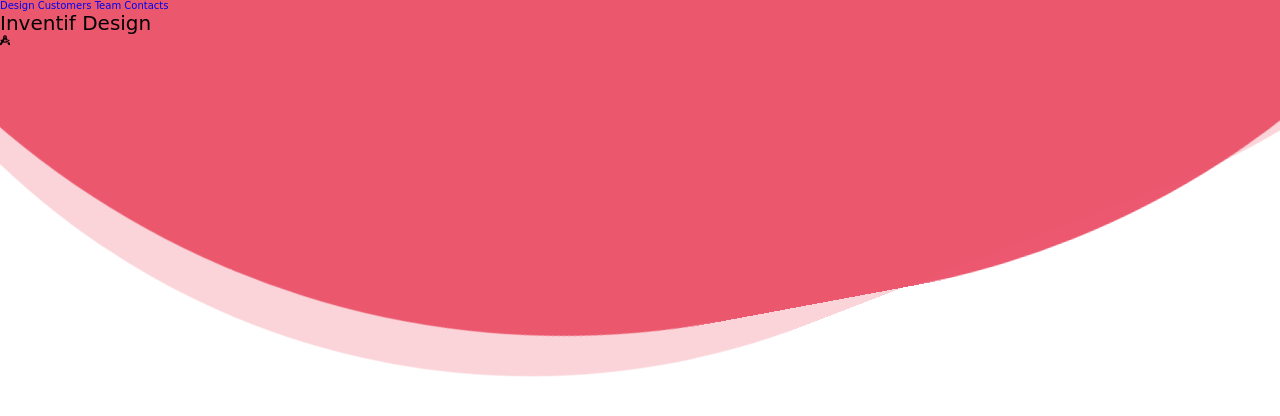
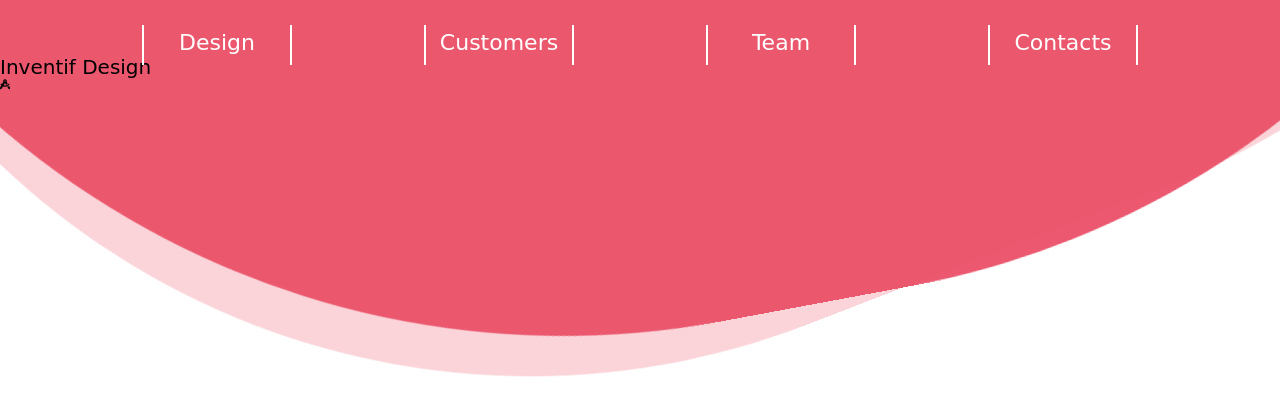
Before and after one commit to HossamMuhammedOmar/Inventif, a plain HTML site: page index.html in a window 1280 px wide. Drawn offline with Linux system fonts and the light colour scheme; a web font is replaced by a local one.

Commit message:
style nav elements

```diff
--- a/style.css
+++ b/style.css
@@ -64,4 +64,61 @@ header {
   }
 }
 
+nav {
+  display: flex;
+  justify-content: space-evenly;
+  font-size: 2.2rem;
+  margin-top: 3rem;
+}
+
+.nav-link {
+  color: white;
+  position: relative;
+  z-index: 10;
+  text-align: center;
+  width: 13rem;
+}
+
+.nav-link::before {
+  content: "";
+  width: 0.2rem;
+  background-color: white;
+  height: 4rem;
+  position: absolute;
+  left: -1rem;
+  top: -0.5rem;
+  transition: all 0.3s ease-in-out;
+  z-index: -1;
+}
+
+.nav-link::after {
+  content: "";
+  width: 0.2rem;
+  background-color: white;
+  height: 4rem;
+  position: absolute;
+  right: -1rem;
+  top: -0.5rem;
+  transition: all 0.3s ease-in-out;
+  z-index: -1;
+}
+
+/* .nav-link:hover {
+  font-size: 2rem;
+} */
+
+.nav-link:hover::before {
+  background-color: white;
+  width: 100%;
+  transition: all 0.3s ease-in-out;
+  height: 4.6rem;
+}
+
+.nav-link:hover::after {
+  background-color: #2b2e4a;
+  width: 116%;
+  box-shadow: 0.2rem 0.2rem 0.3rem #2b2e4a6e;
+  transition: all 0.3s ease-in-out;
+}
+
 /* End of Header */
```
